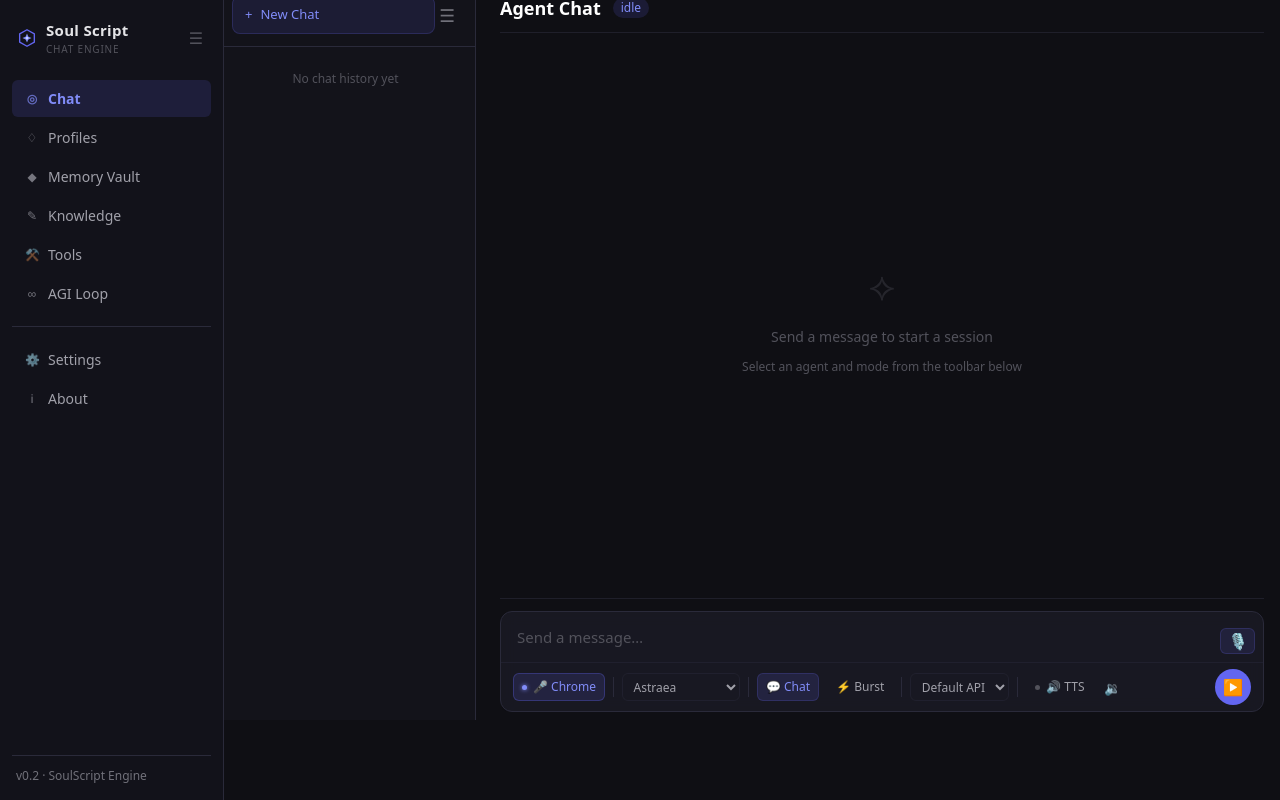
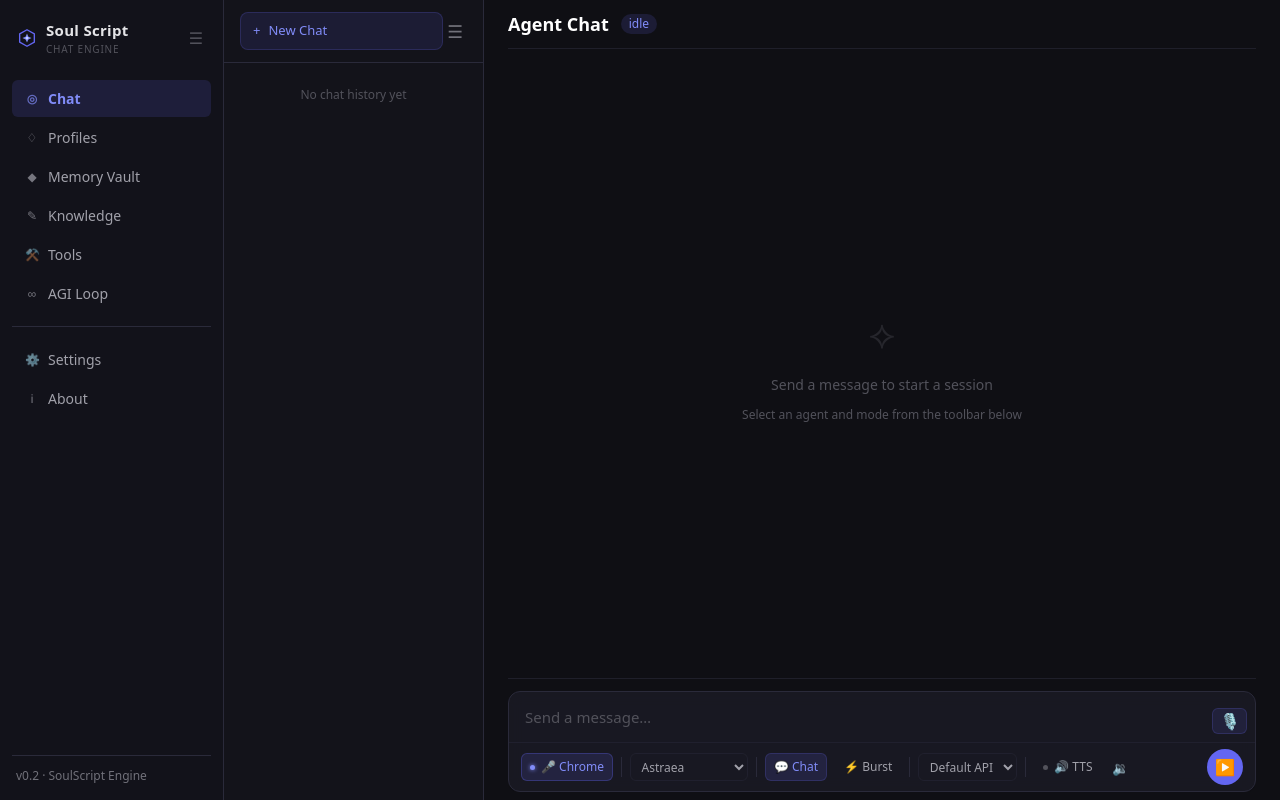
Before and after one commit to DrTHunter/OrionForge-Modular-AI-Identity-Ecosystem, a FastAPI app: page /chat in a window 1280 px wide. Run offline with FastAPI, Linux system fonts and the light colour scheme; some libraries are stand-ins or nearby versions.

Commit message:
Fix chat layout bottom black bar — correct margin/height to match parent padding

```diff
--- a/orion-ui-standalone/web/templates/chat.html
+++ b/orion-ui-standalone/web/templates/chat.html
@@ -6,8 +6,8 @@
   /* ── Two-panel layout ── */
   .chat-layout {
     display: flex;
-    height: calc(100vh - 4rem);
-    margin: -2rem;  /* counteract main padding */
+    height: 100vh;
+    margin: -1rem -1.5rem;  /* exactly counteract main-content padding */
   }
 
   /* ── History Sidebar ── */
```
